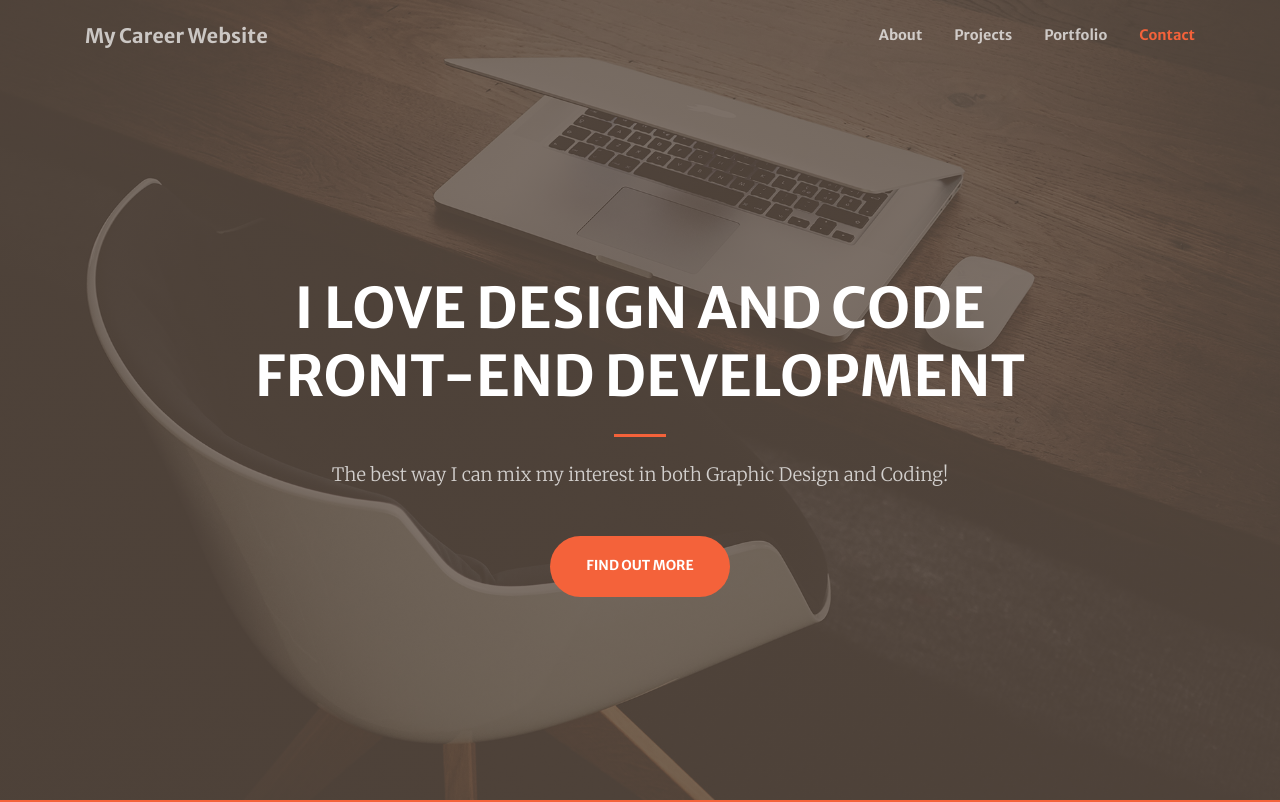
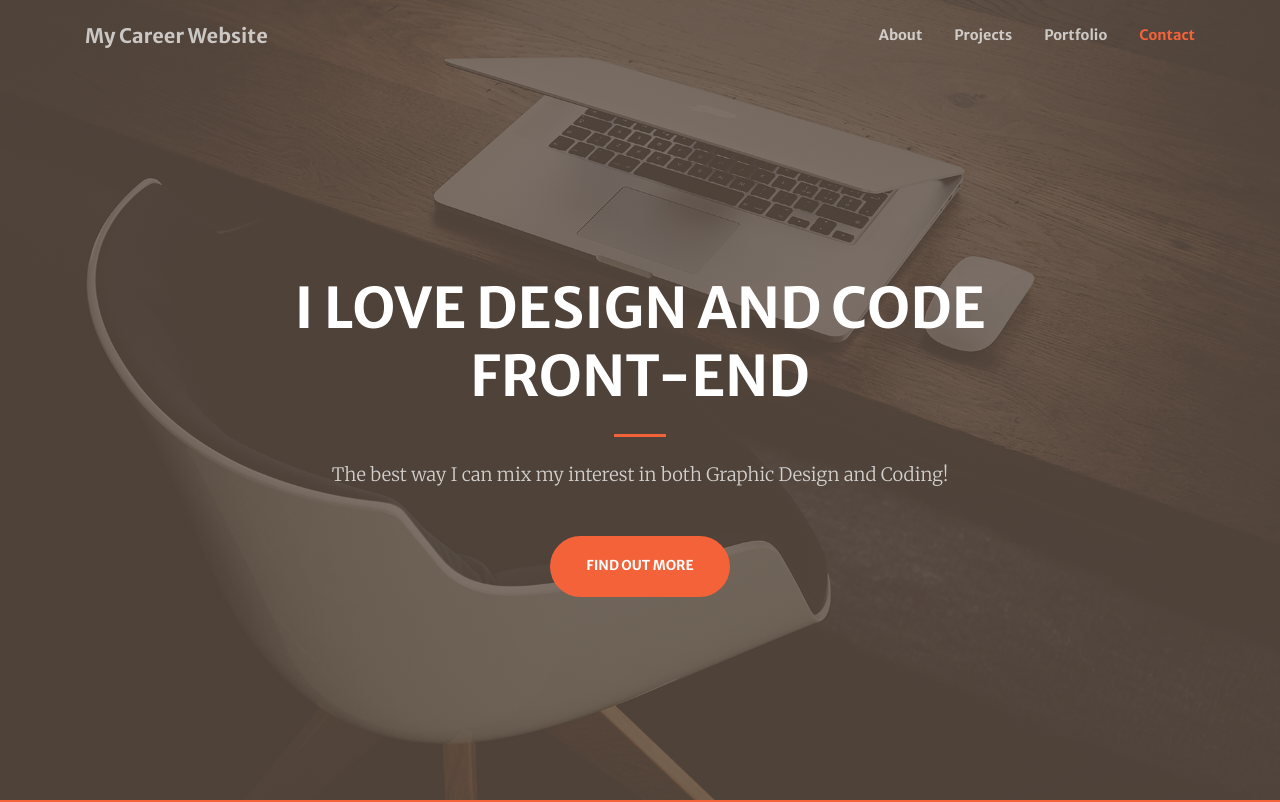
Before and after one commit to afrouzhakim/afrouzhakim.github.io, a website with bundled scripts: page index.html in a window 1280 px wide. Shown: the top 802 px of the page. Built offline with nearby package versions, Linux system fonts and the light colour scheme.

Commit message:
correct some text

```diff
--- a/index.html
+++ b/index.html
@@ -58,7 +58,7 @@
     <div class="container h-100">
       <div class="row h-100 align-items-center justify-content-center text-center">
         <div class="col-lg-10 align-self-end">
-          <h1 class="text-uppercase text-white font-weight-bold">I love Design and code Front-End Development</h1>
+          <h1 class="text-uppercase text-white font-weight-bold">I love Design and code Front-End</h1>
           <hr class="divider my-4">
         </div>
         <div class="col-lg-8 align-self-baseline">
```
